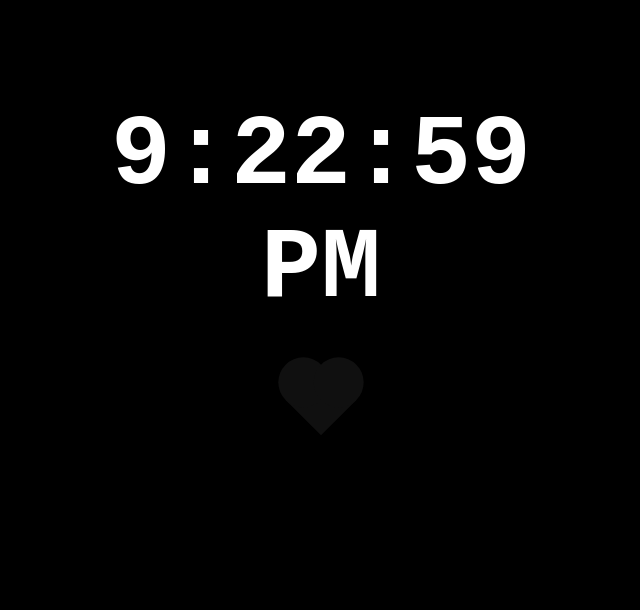
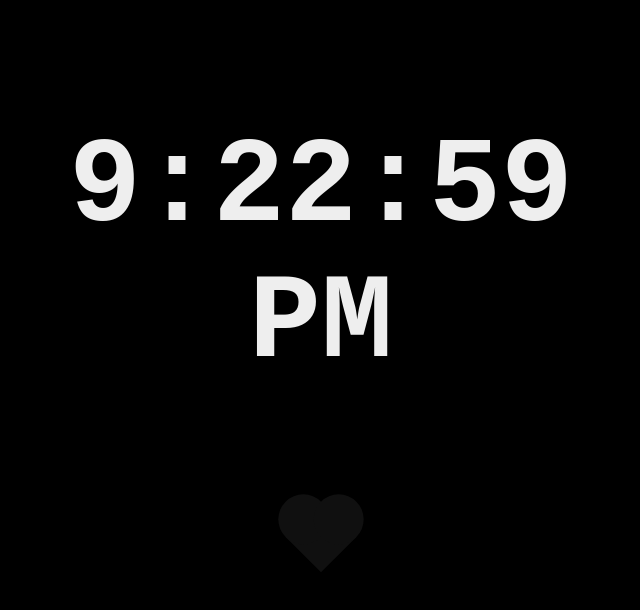
Before and after one commit to Trimple/Web-design-learning, a plain HTML site: page index.html in a window 1280 px wide. Shown: the whole page, without its empty margins (319-959 px from the left). Drawn offline with Linux system fonts and the light colour scheme.

Commit message:
small update

```diff
--- a/styles.css
+++ b/styles.css
@@ -13,18 +13,13 @@ div{
   font-family: monospace;
 }
 
-
-.test{
-    color: green;
-}
-
 #clock{
   display: table;
   margin: 1em auto;
-  color: white;
+  color: #EEEEEE;
   font-family: monospace;
   font-weight: 800;
-  font-size: 100px;
+  font-size: 120px;
 }
 
 .clock_div{
@@ -36,12 +31,8 @@ div{
 }
 
 .heart {
-    position: absolute;
-    margin: auto;
-    top: 0;
-    right: 0;
-    bottom: 0;
-    left: 0;
+    position: relative;
+    margin: 0 auto;
     background-color: var(--heart-color-off);
     height: 50px;
     width: 50px;
```
